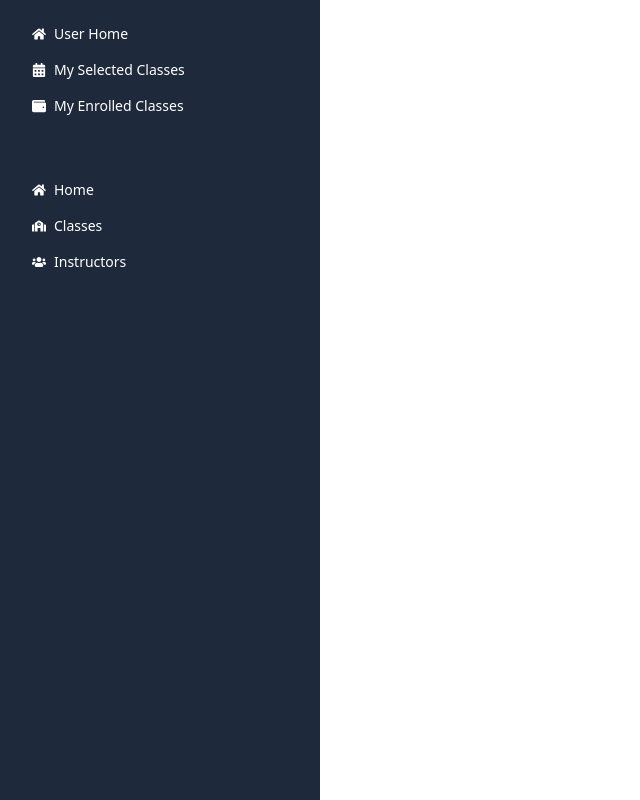
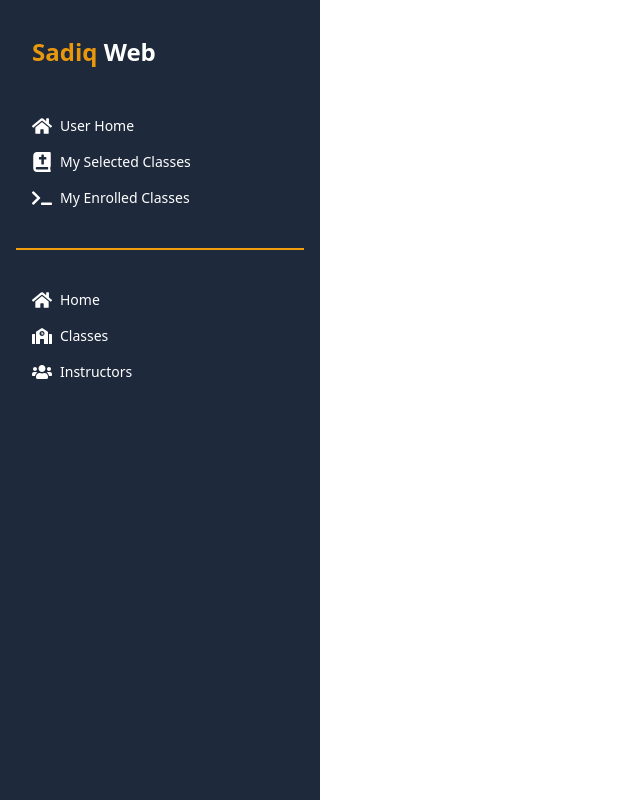
Before and after one commit to HmSani6699/summer-camp-client, a React (Vite) app: page /dashboard in a window 1280 px wide. Shown: the whole page, without its empty margins (0-640 px from the left). Built offline with nearby package versions, Linux system fonts and the light colour scheme; no server answers.

Commit message:
creat the post class

```diff
--- a/src/Pages/Dashboard/Dashboard/Dashboard.jsx
+++ b/src/Pages/Dashboard/Dashboard/Dashboard.jsx
@@ -1,5 +1,5 @@
 import { NavLink, Outlet } from "react-router-dom";
-import { FaCalendarAlt, FaHome,  FaSchool,  FaUsers, FaWallet } from "react-icons/fa";
+import { FaBible, FaHome, FaSchool, FaTerminal, FaUsers} from "react-icons/fa";
 
 const Dashboard = () => {
     return (
@@ -14,15 +14,16 @@ const Dashboard = () => {
                 <div className="drawer-side">
                     <label htmlFor="my-drawer-2" className="drawer-overlay"></label>
                     <ul className="menu p-4 w-80 h-full bg-slate-800 text-white">
+                        <h2 className="font-bold text-2xl lg:ml-4  mt-5 mb-10"><span className="text-[#f59f0bf1] ">Sadiq</span> Web</h2>
                         {/* Sidebar content here */}
-                        <li><NavLink to="/dashboard/userHome"><FaHome></FaHome> User Home</NavLink></li>
-                        <li><NavLink to="/dashboard/reservations"><FaCalendarAlt></FaCalendarAlt>My Selected Classes</NavLink></li>
-                        <li><NavLink to="/dashboard/history"><FaWallet></FaWallet> My Enrolled Classes</NavLink></li>
+                        <li><NavLink to="/dashboard/userHome"><FaHome className="text-[20px]"></FaHome> User Home</NavLink></li>
+                        <li><NavLink to="/dashboard/reservations"><FaBible className="text-[20px]"></FaBible>My Selected Classes</NavLink></li>
+                        <li><NavLink to="/dashboard/history"><FaTerminal className="text-[20px]"></FaTerminal> My Enrolled Classes</NavLink></li>
 
-                        <div className="divider"></div>
-                        <li><NavLink to="/"><FaHome></FaHome> Home</NavLink> </li>
-                        <li><NavLink to="/classes"><FaSchool></FaSchool> Classes</NavLink></li>
-                        <li><NavLink to="/instructors"><FaUsers></FaUsers>Instructors</NavLink></li>
+                        <div className="border my-8 border-amber-500"></div>
+                        <li><NavLink to="/"><FaHome className="text-[20px]"></FaHome> Home</NavLink> </li>
+                        <li><NavLink to="/classes"><FaSchool className="text-[20px]"></FaSchool> Classes</NavLink></li>
+                        <li><NavLink to="/instructors"><FaUsers className="text-[20px]"></FaUsers>Instructors</NavLink></li>
                     </ul>
 
                 </div>
--- a/src/Pages/Home/Home/PopularClasses/PopularClass.jsx
+++ b/src/Pages/Home/Home/PopularClasses/PopularClass.jsx
@@ -10,14 +10,53 @@ const PopularClass = ({ classe, set }) => {
 
     // console.log(classe);
 
-    const handleCelectClass = id => {
-        console.log(id);
-        if (!user) {
+    const handleCelectClass = () => {
+
+        // if (!user) {
+        //     Swal.fire({
+        //         icon: 'warning',
+        //         title: 'Please confirme the  user login',
+        //     })
+        //     return navigat('/login', { replace: true })
+        // }
+
+
+        if (user && user?.email) {
+            fetch('http://localhost:5000/class', {
+                method: 'POST',
+                headers: {
+                    'content-type': 'application/json'
+                },
+                body: JSON.stringify(classe)
+            })
+                .then(res => res.json())
+                .then(data => {
+                    // console.log(data);
+                    if (data?.insertedId) {
+                        Swal.fire({
+                            icon: 'success',
+                            title: 'Class add success full !!',
+                        })
+                    }
+
+                })
+        }
+        else {
             Swal.fire({
+                title: 'Please login to select the class',
                 icon: 'warning',
-                title: 'Please confirme the  user login',
+                showCancelButton: true,
+                confirmButtonColor: '#3085d6',
+                cancelButtonColor: '#d33',
+                confirmButtonText: 'Log in'
+            }).then((result) => {
+                if (result.isConfirmed) {
+                    Swal.fire(
+                        'Please login!',
+                    )
+                    navigat('/login', { state: { from: location } })
+                }
             })
-            return navigat('/login', { replace: true })
         }
     }
 
@@ -41,7 +80,7 @@ const PopularClass = ({ classe, set }) => {
                         AvailableSeats === 0 ? <>
                             <button disabled onClick={() => handleCelectClass(_id)} className="btn  btn-warning w-full">Select class</button>
                             <p className="text-red-500 flex items-center mt-3 gap-2"><FaRegTimesCircle></FaRegTimesCircle> There are no seats available !!</p>
-                        </> : <button onClick={() => handleCelectClass(_id)} className="btn  btn-warning w-full">Select class</button>
+                        </> : <button onClick={() => handleCelectClass()} className="btn  btn-warning w-full">Select class</button>
                     }
                 </div>
             </div>
--- a/src/index.css
+++ b/src/index.css
@@ -3,7 +3,7 @@
 @tailwind utilities;
 
 .drawer-side a.active {
-    color: #f59e0b;
+    color: #f59f0bf1;
 }
 .drawer-side li:hover {
     background-color: #a5a3a382;
```
